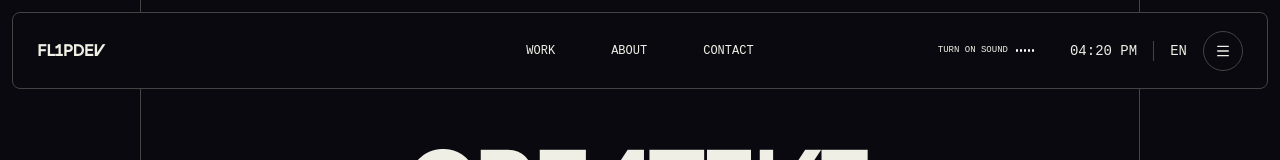
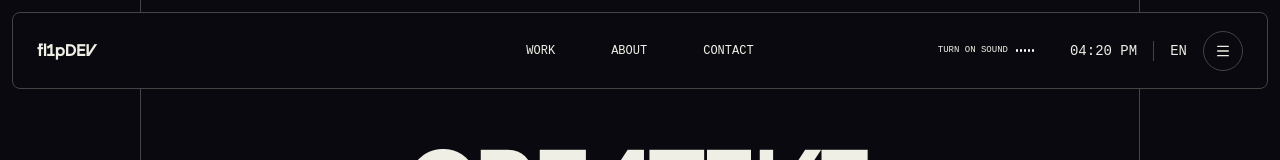
Before and after one commit to fl1pHover/fl1p-portfolio, a Next.js app: page / in a window 1280 px wide. Shown: the top 160 px of the page. Built offline with nearby package versions, Linux system fonts and the light colour scheme.

Commit message:
favicon ajillahgu bn, navbar logo ner

```diff
--- a/src/app/layout.tsx
+++ b/src/app/layout.tsx
@@ -16,8 +16,30 @@ const geistMono = Geist_Mono({
 });
 
 export const metadata: Metadata = {
-  title: "Create Next App",
-  description: "Generated by create next app",
+  title: "Bishubazar | Portfolio",
+  description: "The portfolio of Bishubazar. Front-End developer who build websites, UX design with React, Next.js, and Tailwind CSS.",
+  openGraph: {
+    title: "Bishubazar | Portfolio",
+    description: "Explore my projects and designs using React, Next.js, and Tailwind CSS.",
+    url: "https://bishubazar-portfolio.vercel.app",
+    siteName: "Bishubazar Portfolio",
+    images: [
+      {
+        url: "/og-image.png",
+        width: 1200,
+        height: 630,
+        alt: "Bishubazar Portfolio Preview",
+      },
+    ],
+    locale: "en_US",
+    type: "website",
+  },
+  twitter: {
+    card: "summary_large_image",
+    title: "Bishubazar | Portfolio",
+    description: "The portfolio of Bishubazar. Front-End developer who build websites, UX design with React, Next.js, and Tailwind CSS.",
+    images: ["/og-image.png"],
+  },
 };
 
 export default function RootLayout({
@@ -27,13 +49,15 @@ export default function RootLayout({
 }>) {
   return (
     <html lang="en">
-      <body
-        className={`${geistSans.variable} ${geistMono.variable} antialiased`}
-      >
-       <LanguageProvider>
-        <Navbar />
-        {children}
-        <Footer />
+      <head>
+        {/* <link rel="icon" href="/favicon.ico" /> */}
+        <link rel="icon" type="image/png" sizes="32x32" href="/favicon.png" />
+      </head>
+      <body className={`${geistSans.variable} ${geistMono.variable} antialiased`}>
+        <LanguageProvider>
+          <Navbar />
+          {children}
+          <Footer />
         </LanguageProvider>
       </body>
     </html>
--- a/src/components/sections/Navbar.tsx
+++ b/src/components/sections/Navbar.tsx
@@ -78,8 +78,8 @@ export default function Navbar() {
         <motion.div initial={{ y: -70, opacity: 0 }} animate={{ y: 0, opacity: 1 }} exit={{ y: -100, opacity: 0 }} transition={{ duration: 0.5 }} className="fixed top-0 left-0 w-full z-50 p-3">
           <div className="padding-global bg-background border rounded-md">
             <div className="py-[1.1em] flex md:grid grid-cols-5 justify-between items-center w-full">
-              <Link href="/" className="col-span-1 bro-header text-base!" scroll={true}>
-                fl1pDev
+              <Link href="/" className="col-span-1 bro-header text-base! lowercase!" scroll={true}>
+                Fl1p<span className="bro-header text-base!">Dev</span>
               </Link>
               <div className="col-span-3 md:flex items-center justify-center gap-4 text-xs uppercase hidden ">
                 {text.items.map((item, index) => (
```
Also changed, not shown: public/favicon.png (added), 1 other file (tests, documents, lock files or other folders).
